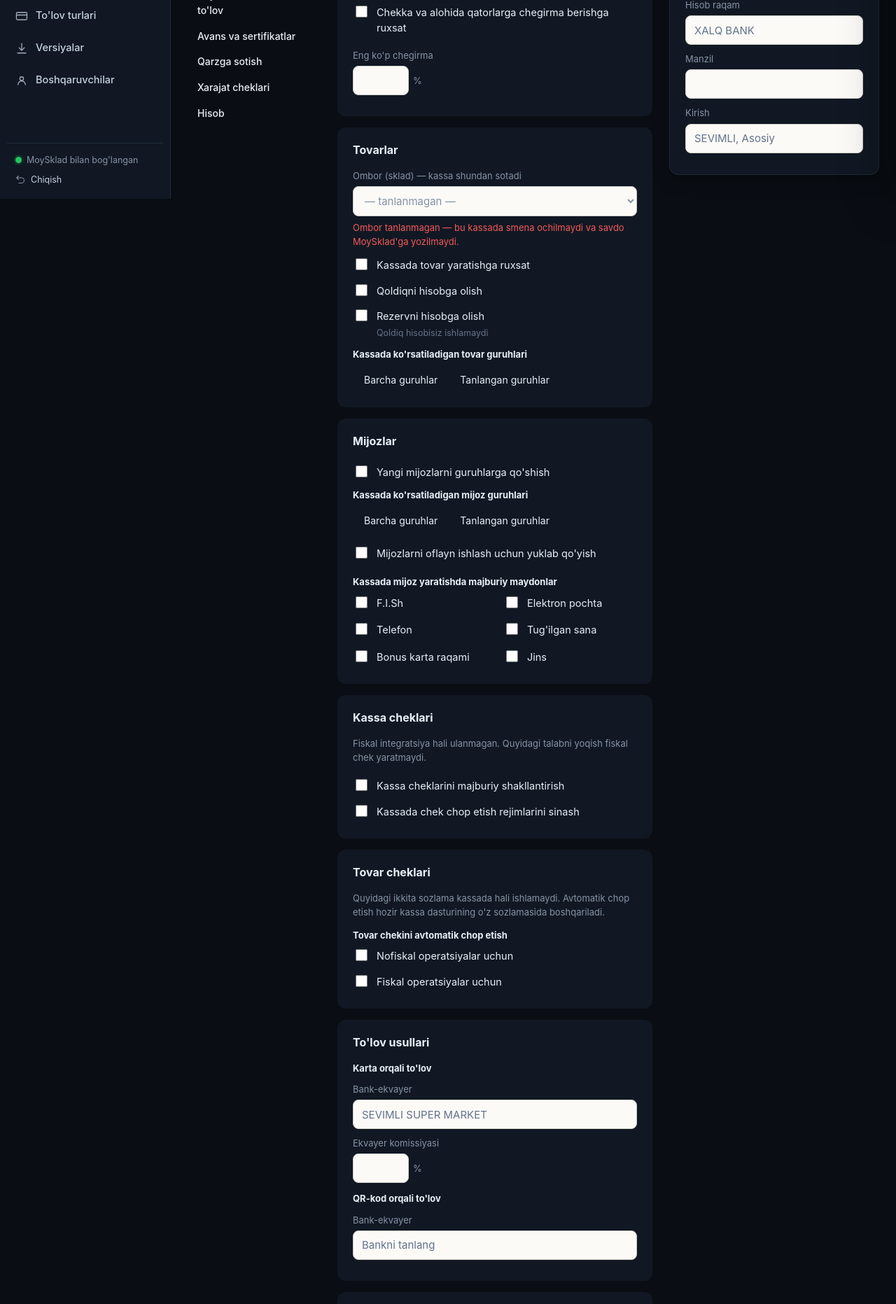
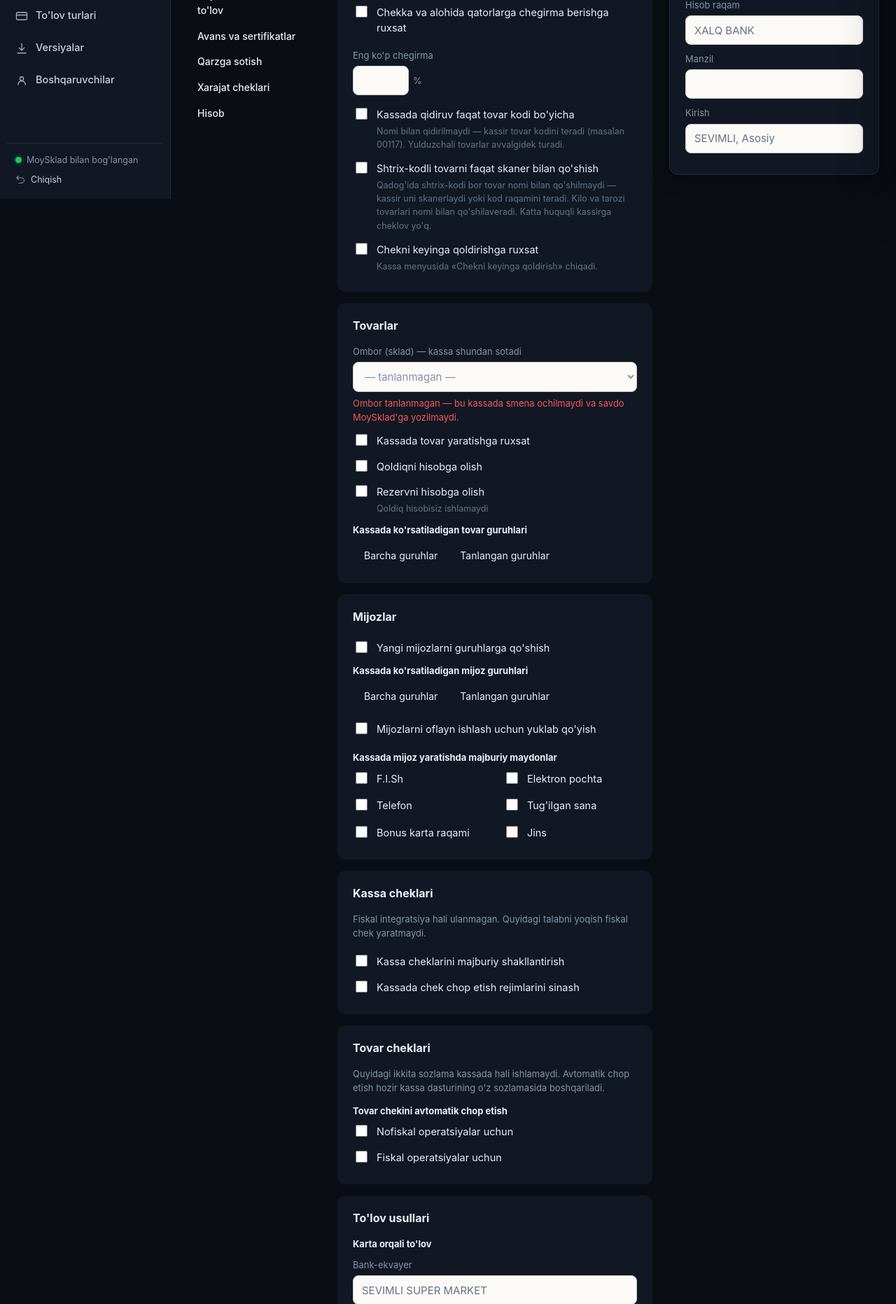
Before and after one commit to 130395mq-dev/sevimli-kassa, a Django app: template dashboard/templates/dashboard/register_edit.html in a window 1280 px wide. Shown: the part 516-2379 px from the top of the page at 70% size. Run offline with Django 5.2, Linux system fonts and the light colour scheme; the template is opened without the code that fills it, so the values that code supplies are empty.

Commit message:
Panel: Sotuvlar bolimida uchta belgi

```diff
--- a/dashboard/templates/dashboard/register_edit.html
+++ b/dashboard/templates/dashboard/register_edit.html
@@ -146,6 +146,21 @@
             <input type="text" name="max_discount" value="{{ st.max_discount|floatformat:'-2' }}" style="width:80px;">
             <span>%</span>
           </div>
+        </label>
+        <label class="chk">
+          <input type="checkbox" name="search_code_only" {% if st.search_code_only %}checked{% endif %}>
+          <span>Kassada qidiruv faqat tovar kodi bo'yicha
+            <span class="hint">Nomi bilan qidirilmaydi — kassir tovar kodini teradi (masalan 00117). Yulduzchali tovarlar avvalgidek turadi.</span></span>
+        </label>
+        <label class="chk">
+          <input type="checkbox" name="scan_only_barcoded" {% if st.scan_only_barcoded %}checked{% endif %}>
+          <span>Shtrix-kodli tovarni faqat skaner bilan qo'shish
+            <span class="hint">Qadog'ida shtrix-kodi bor tovar nomi bilan qo'shilmaydi — kassir uni skanerlaydi yoki kod raqamini teradi. Kilo va tarozi tovarlari nomi bilan qo'shilaveradi. Katta huquqli kassirga cheklov yo'q.</span></span>
+        </label>
+        <label class="chk">
+          <input type="checkbox" name="allow_park" {% if st.allow_park %}checked{% endif %}>
+          <span>Chekni keyinga qoldirishga ruxsat
+            <span class="hint">Kassa menyusida «Chekni keyinga qoldirish» chiqadi.</span></span>
         </label>
       </div>
 
```
